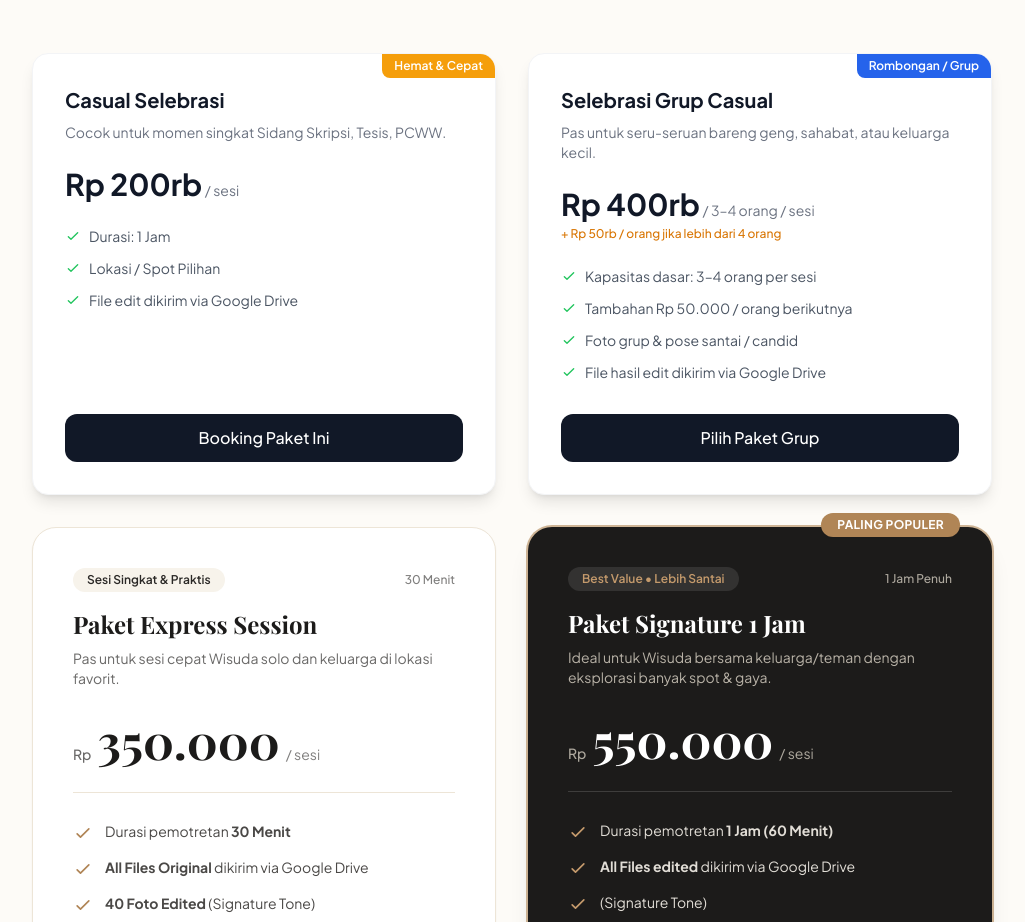
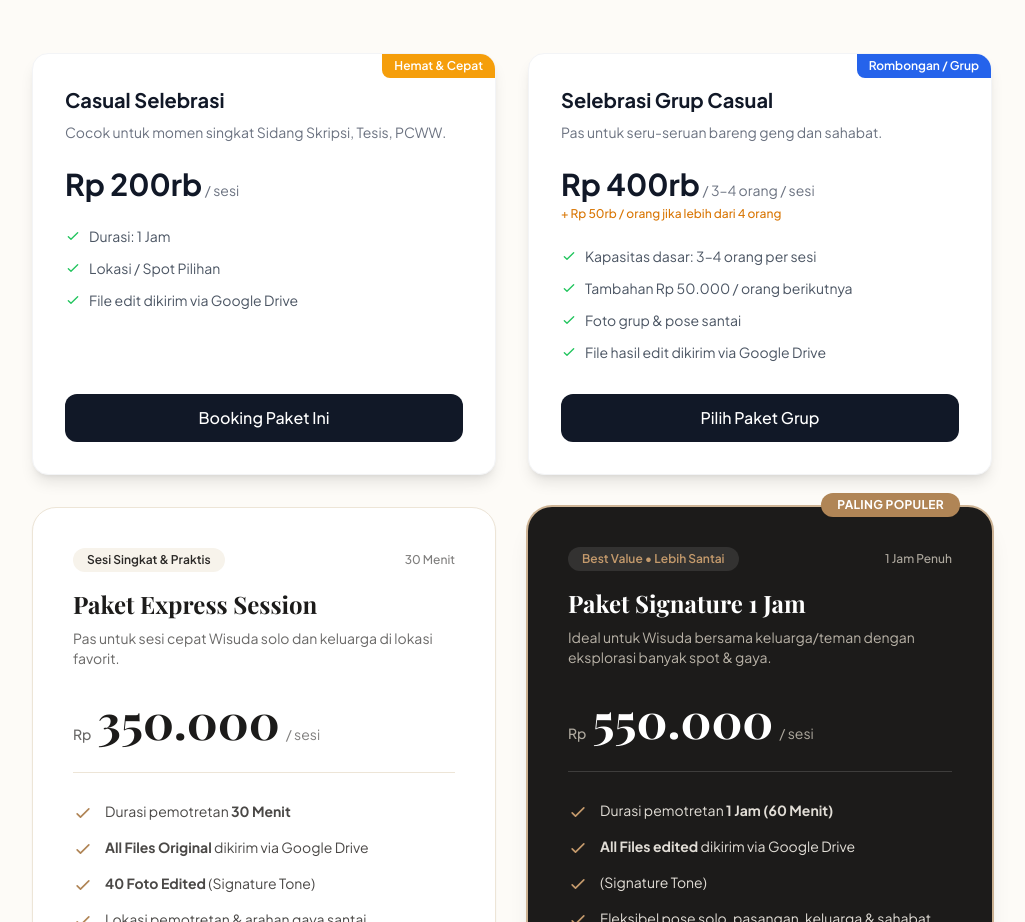
Before and after one commit to wendynugraha4-alt/Lensary.id-Pricelist, a plain HTML site: page index.html in a window 1280 px wide. Shown: the part 2429-3351 px from the top of the page, without its empty margins (128-1153 px from the left). Drawn offline with nearby package versions, Linux system fonts and the light colour scheme; a web font is replaced by a local one.

Commit message:
Update index.html

```diff
--- a/index.html
+++ b/index.html
@@ -385,7 +385,7 @@
 
     <div>
         <h3 class="text-xl font-bold text-gray-900 mb-2">Selebrasi Grup Casual</h3>
-        <p class="text-gray-500 text-sm mb-6">Pas untuk seru-seruan bareng geng, sahabat, atau keluarga kecil.</p>
+        <p class="text-gray-500 text-sm mb-6">Pas untuk seru-seruan bareng geng dan sahabat.</p>
 
         <div class="mb-6">
             <span class="text-3xl font-extrabold text-gray-900">Rp 400rb</span>
@@ -404,7 +404,7 @@
             </li>
             <li class="flex items-center gap-2">
                 <svg class="w-4 h-4 text-green-500 flex-shrink-0" fill="none" stroke="currentColor" viewBox="0 0 24 24"><path stroke-linecap="round" stroke-linejoin="round" stroke-width="2" d="M5 13l4 4L19 7"></path></svg>
-                <span>Foto grup & pose santai / candid</span>
+                <span>Foto grup & pose santai</span>
             </li>
             <li class="flex items-center gap-2">
                 <svg class="w-4 h-4 text-green-500 flex-shrink-0" fill="none" stroke="currentColor" viewBox="0 0 24 24"><path stroke-linecap="round" stroke-linejoin="round" stroke-width="2" d="M5 13l4 4L19 7"></path></svg>
@@ -413,7 +413,7 @@
         </ul>
     </div>
 
-    <a href="https://wa.me/6281234567890?text=Halo%20Lensary.id,%20saya%20tertarik%20dengan%20Paket%20Selebrasi%20Grup%20Casual%20(Rp%20400rb%20untuk%203-4%20orang,%20+50rb/orang%20tambahan)."
+    <a href="https://wa.me/6287761424049?text=Halo%20Lensary.id,%20saya%20tertarik%20dengan%20Paket%20Selebrasi%20Grup%20Casual%20(Rp%20400rb%20untuk%203-4%20orang,%20+50rb/orang%20tambahan)."
        target="_blank"
        class="block text-center bg-gray-900 hover:bg-gray-800 text-white font-medium py-3 px-4 rounded-xl transition duration-200">
         Pilih Paket Grup
```
